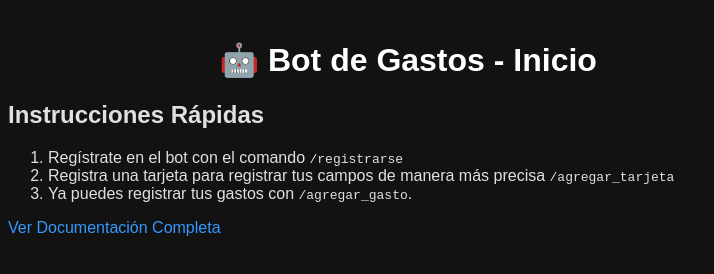
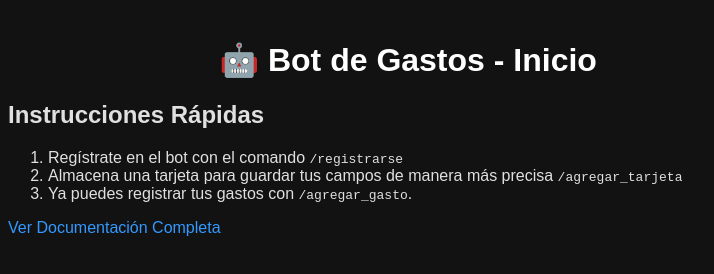
Before and after one commit to juanvidev1/expenses_bot, a website: page src/web/public/index.html in a window 1280 px wide. Shown: the full height of the page, 232-946 px from the left. Drawn offline with Linux system fonts and the light colour scheme.

Commit message:
Update instructions for card registration to improve clarity

```diff
--- a/src/web/public/index.html
+++ b/src/web/public/index.html
@@ -13,7 +13,7 @@
       <ol>
         <li>Regístrate en el bot con el comando <code>/registrarse</code></li>
         <li>
-          Registra una tarjeta para registrar tus campos de manera más precisa
+          Almacena una tarjeta para guardar tus campos de manera más precisa
           <code>/agregar_tarjeta</code>
         </li>
         <li>Ya puedes registrar tus gastos con <code>/agregar_gasto</code>.</li>
```
